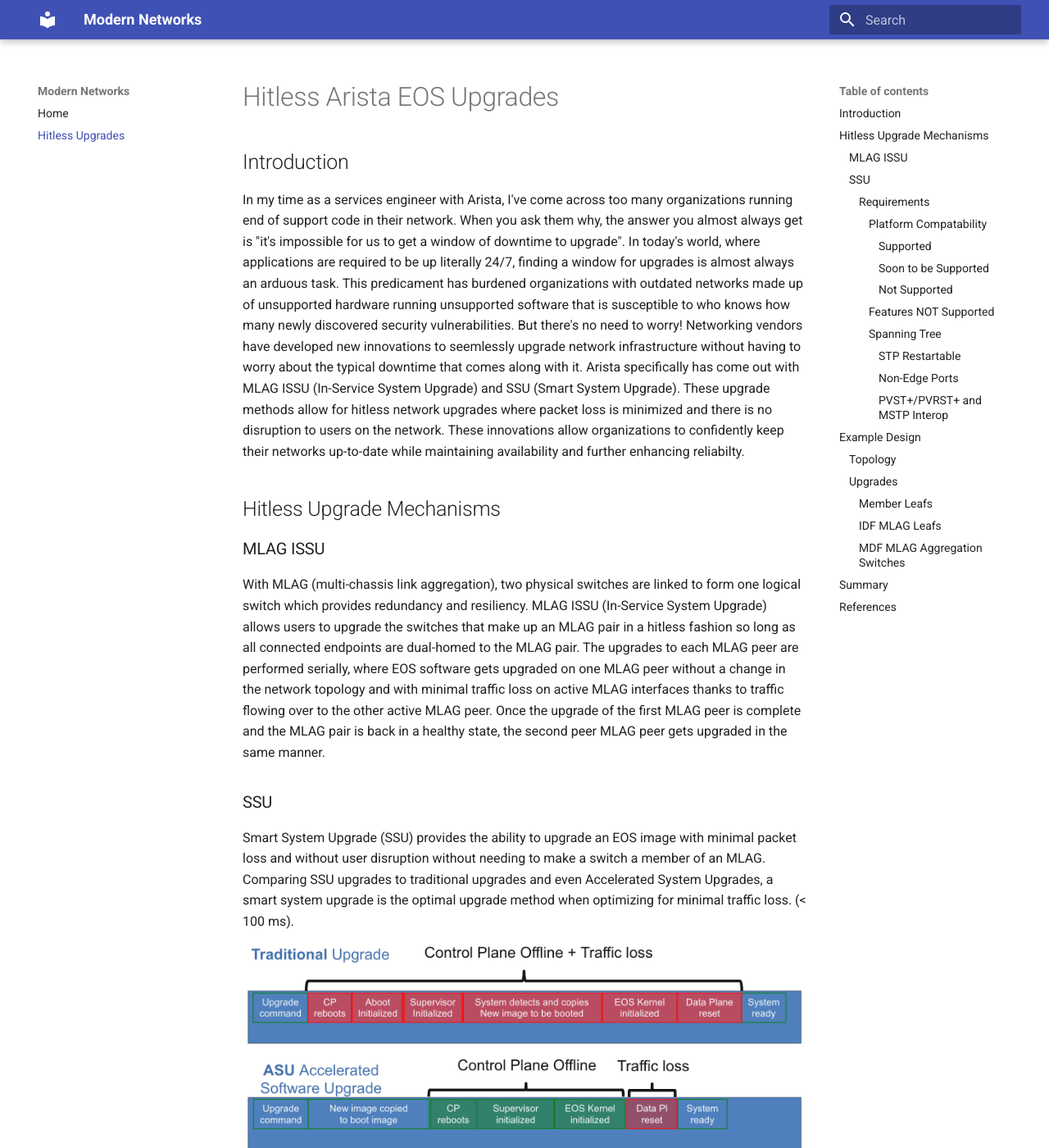
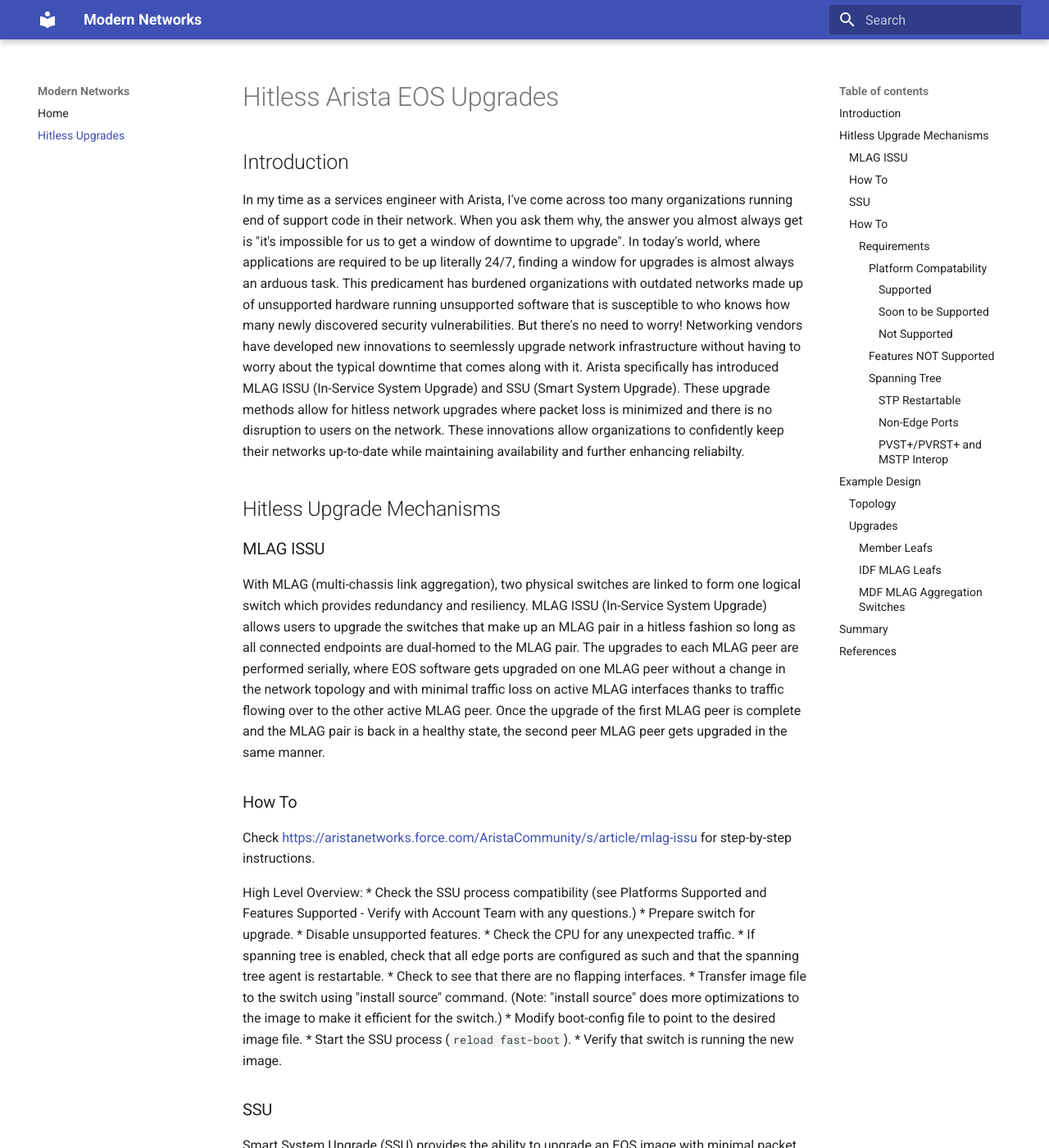
Before and after one commit to jrecchia1029/modern-networks, an MkDocs documentation site: the page built from docs/hitless-upgrades/hitless-upgrades-in-campus.md, in a window 1280 px wide and 1400 px high. Shown: the whole window at 82% size. Built offline with MkDocs 1.6.1 and Material for MkDocs 9.7.7, drawn with Linux system fonts in a browser that asks for light colours; some of the changed text lies outside the part shown.

Commit message:
Added How-To section

```diff
--- a/docs/hitless-upgrades/hitless-upgrades-in-campus.md
+++ b/docs/hitless-upgrades/hitless-upgrades-in-campus.md
@@ -1,12 +1,27 @@
 # Hitless Arista EOS Upgrades
 
 ## Introduction
-In my time as a services engineer with Arista, I've come across too many organizations running end of support code in their network. When you ask them why, the answer you almost always get is "it's impossible for us to get a window of downtime to upgrade". In today's world, where applications are required to be up literally 24/7, finding a window for upgrades is almost always an arduous task. This predicament has burdened organizations with outdated networks made up of unsupported hardware running unsupported software that is susceptible to who knows how many newly discovered security vulnerabilities. But there's no need to worry! Networking vendors have developed new innovations to seemlessly upgrade network infrastructure without having to worry about the typical downtime that comes along with it. Arista specifically has come out with MLAG ISSU (In-Service System Upgrade) and SSU (Smart System Upgrade). These upgrade methods allow for hitless network upgrades where packet loss is minimized and there is no disruption to users on the network. These innovations allow organizations to confidently keep their networks up-to-date while maintaining availability and further enhancing reliabilty.
+In my time as a services engineer with Arista, I've come across too many organizations running end of support code in their network. When you ask them why, the answer you almost always get is "it's impossible for us to get a window of downtime to upgrade". In today's world, where applications are required to be up literally 24/7, finding a window for upgrades is almost always an arduous task. This predicament has burdened organizations with outdated networks made up of unsupported hardware running unsupported software that is susceptible to who knows how many newly discovered security vulnerabilities. But there's no need to worry! Networking vendors have developed new innovations to seemlessly upgrade network infrastructure without having to worry about the typical downtime that comes along with it. Arista specifically has introduced MLAG ISSU (In-Service System Upgrade) and SSU (Smart System Upgrade). These upgrade methods allow for hitless network upgrades where packet loss is minimized and there is no disruption to users on the network. These innovations allow organizations to confidently keep their networks up-to-date while maintaining availability and further enhancing reliabilty.
 
 ## Hitless Upgrade Mechanisms
 
 ### MLAG ISSU
 With MLAG (multi-chassis link aggregation), two physical switches are linked to form one logical switch which provides redundancy and resiliency. MLAG ISSU (In-Service System Upgrade) allows users to upgrade the switches that make up an MLAG pair in a hitless fashion so long as all connected endpoints are dual-homed to the MLAG pair. The upgrades to each MLAG peer are performed serially, where EOS software gets upgraded on one MLAG peer without a change in the network topology and with minimal traffic loss on active MLAG interfaces thanks to traffic flowing over to the other active MLAG peer. Once the upgrade of the first MLAG peer is complete and the MLAG pair is back in a healthy state, the second peer MLAG peer gets upgraded in the same manner.
+
+### How To
+Check [https://aristanetworks.force.com/AristaCommunity/s/article/mlag-issu](https://aristanetworks.force.com/AristaCommunity/s/article/mlag-issu) for step-by-step instructions.
+
+High Level Overview:
+* Check the SSU process compatibility (see Platforms Supported and Features Supported - Verify with Account Team with any questions.)
+* Prepare switch for upgrade.
+* Disable unsupported features.
+* Check the CPU for any unexpected traffic.
+* If spanning tree is enabled, check that all edge ports are configured as such and that the spanning tree agent is restartable.
+* Check to see that there are no flapping interfaces.
+* Transfer image file to the switch using "install source" command. (Note: "install source" does more optimizations to the image to make it efficient for the switch.)
+* Modify boot-config file to point to the desired image file.
+* Start the SSU process (`reload fast-boot`).
+* Verify that switch is running the new image.
 
 ### SSU
 Smart System Upgrade (SSU) provides the ability to upgrade an EOS image with minimal packet loss and without user disruption without needing to make a switch a member of an MLAG. Comparing SSU upgrades to traditional upgrades and even Accelerated System Upgrades, a smart system upgrade is the optimal upgrade method when optimizing for minimal traffic loss. (< 100 ms).
@@ -15,6 +30,18 @@
 
 During a SSU the control plane of the switch does go offline.  However, the last known forwarding state for the switch is preserved through the upgrade and all forwarding decisions are based off of that state. This means that all devices that were connected to a switch prior to kicking off an SSU will operate as normal when the control plane goes offline. New addresses will not be learned while the control plane is offline though so new devices connecting to a switch undergoing SSU will not be able to connect to the network until the upgrade is complete.
 
+### How To
+Check [https://www.arista.com/en/um-eos/eos-leaf-smart-system-upgrade-leaf-ssu](https://www.arista.com/en/um-eos/eos-leaf-smart-system-upgrade-leaf-ssu) for step-by-step instructions
+
+High Level Overview:
+* Check for configuration inconsistencies.
+* Fix any ISSU warnings
+* Choose the correct upgrade path (see the compatibility matrix).  Reach out to your Account Team with any questions.
+* Transfer image file to the switch in MLAG you are upgrading first.
+* Modify boot-config file to point to the desired image file.
+* Reload the switch.
+* Verify that the switch is successfully running the new image.
+* Repeat the steps on the other MLAG peer switch.
 #### Requirements
 ##### Platform Compatability
 ###### Supported
```
